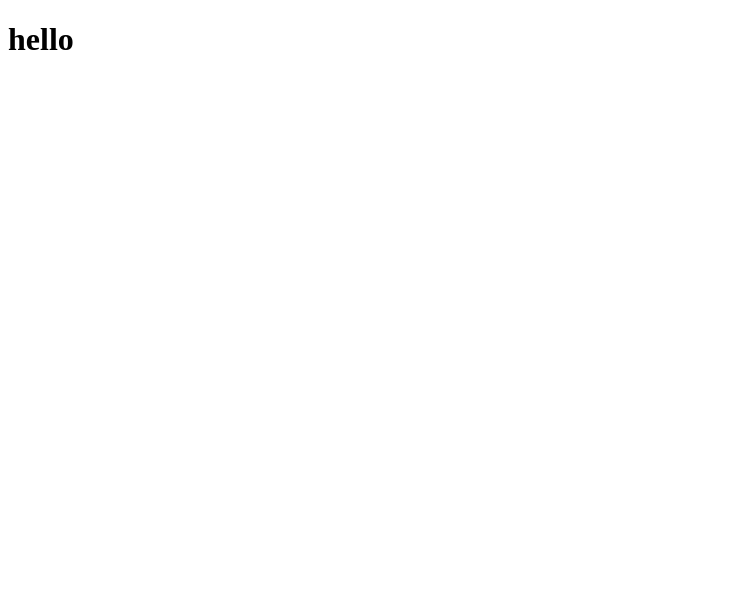
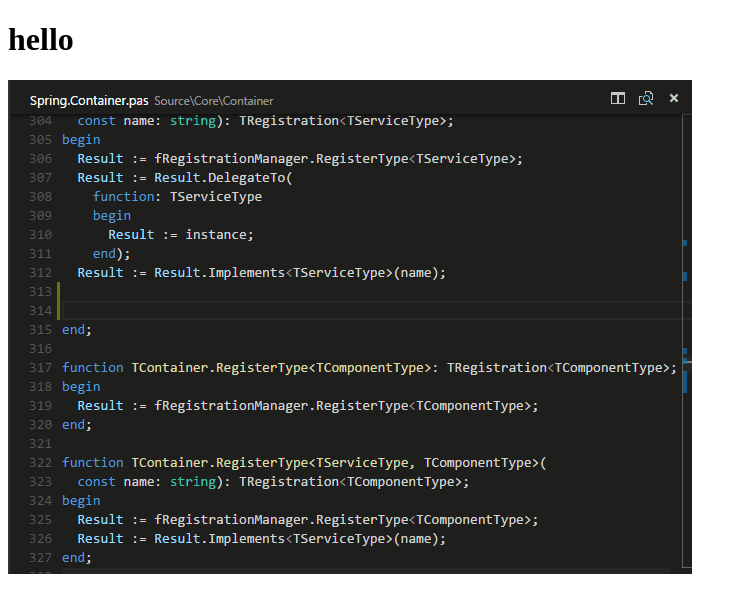
Before and after one commit to Gorichan/dg-dev, a plain HTML site: page index.html in a window 1280 px wide. Shown: the whole page, without its empty margins (0-747 px from the left). Drawn offline with Linux system fonts and the light colour scheme.

Commit message:
bg__hero

```diff
--- a/index.html
+++ b/index.html
@@ -9,5 +9,6 @@
 </head>
 <body>
     <h1>hello</h1>
+    <img src="img/bg-hero.gif" alt="gif">
 </body>
 </html>
```
Also changed, not shown: img/bg-hero.gif (added).
